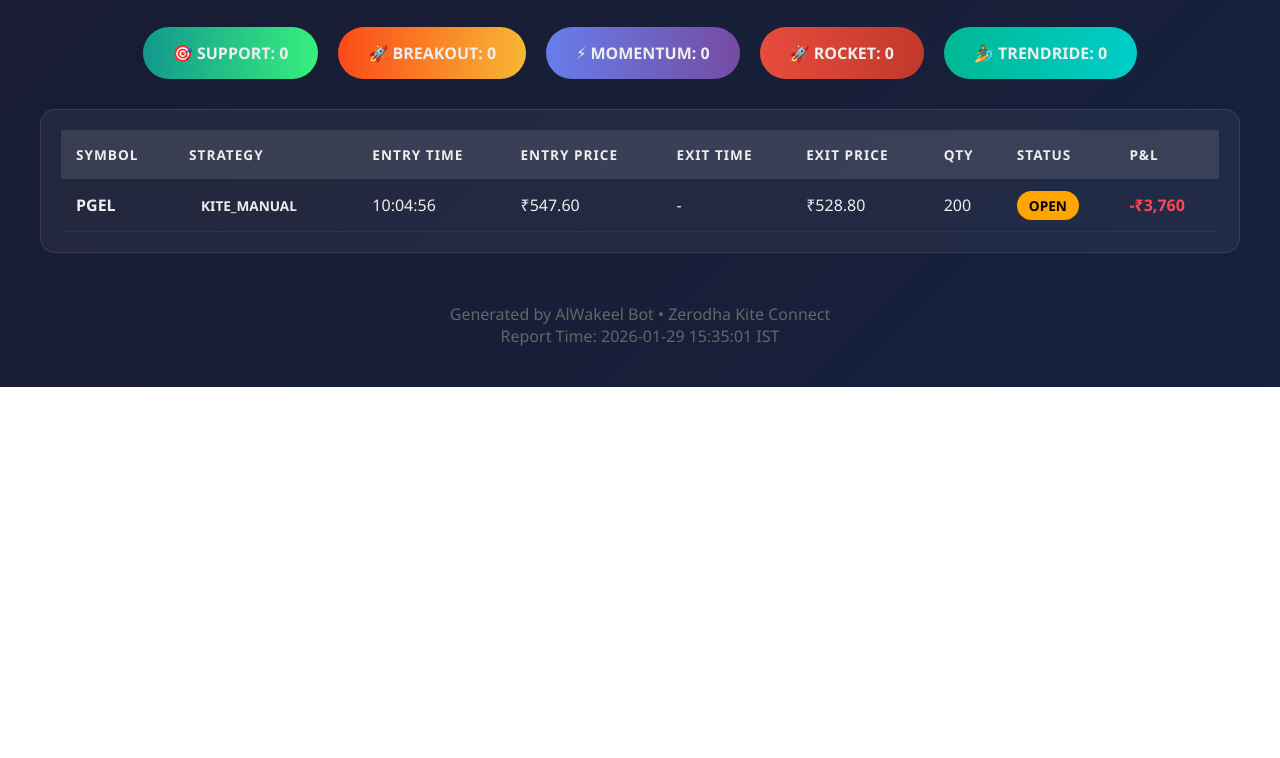
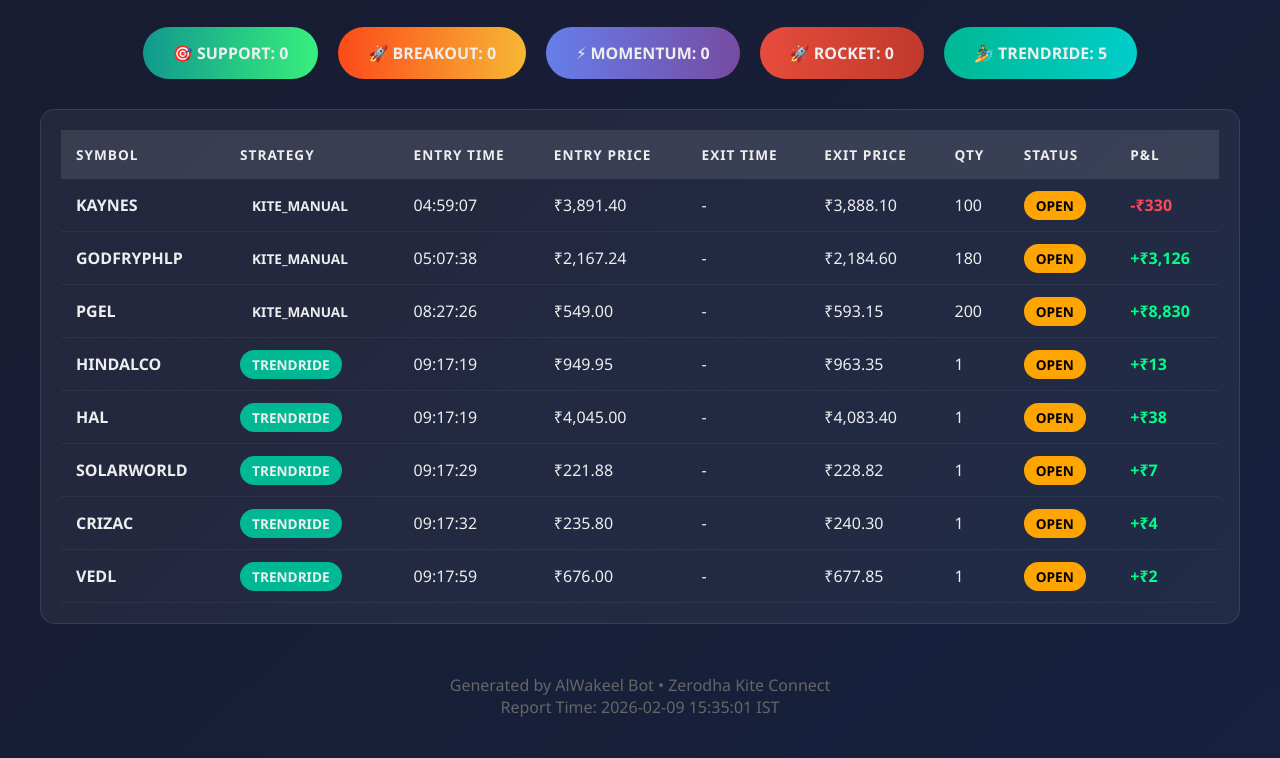
Before and after one commit to eliyazsyed22/AlwakeelReports, a plain HTML site: page 2026/02-FEB/alwakeel_report_2026-02-09.html in a window 1280 px wide. Shown: the part 564-1322 px from the top of the page. Before the commit the page ends 951 px from the top, so only its background shows below. Drawn offline with Linux system fonts and the light colour scheme.

Commit message:
📊 Daily Report: 2026-02-09 @ 15:40:01 IST

```diff
--- a/2026/01-JAN/alwakeel_execution_2026-01-29.csv
+++ /dev/null
@@ -1 +0,0 @@
-timestamp,symbol,strategy,order_type,trigger_price,execution_price,quantity,order_value,order_id,sl_order_id,status,pnl,remarks
--- a/2026/01-JAN/alwakeel_report_2026-01-29.html
+++ b/2026/02-FEB/alwakeel_report_2026-02-09.html
@@ -3,7 +3,7 @@
 <head>
     <meta charset="UTF-8">
     <meta name="viewport" content="width=device-width, initial-scale=1.0">
-    <title>AlWakeel Bot - Daily Report | 2026-01-29</title>
+    <title>AlWakeel Bot - Daily Report | 2026-02-09</title>
     <style>
         * { margin: 0; padding: 0; box-sizing: border-box; }
         body {
@@ -149,33 +149,33 @@
             <div class="logo"><span class="lightning">⚡</span><span class="rocket">🚀</span></div>
             <h1>AlWakeel Bot</h1>
             <div class="tagline">Automated Trading Engine</div>
-            <div class="date">📅 Thursday, January 29, 2026</div>
+            <div class="date">📅 Monday, February 09, 2026</div>
         </div>
 
         <div class="cards">
             <div class="card buy">
                 <div class="icon">📈</div>
-                <div class="value">1</div>
+                <div class="value">8</div>
                 <div class="label">Total Trades</div>
             </div>
             <div class="card sell">
                 <div class="icon">✅</div>
-                <div class="value">1</div>
+                <div class="value">6</div>
                 <div class="label">Closed</div>
             </div>
             <div class="card">
                 <div class="icon">⏳</div>
-                <div class="value">0</div>
+                <div class="value">2</div>
                 <div class="label">Open</div>
             </div>
             <div class="card">
                 <div class="icon">💰</div>
-                <div class="value">₹0.33L</div>
+                <div class="value">₹2.69L</div>
                 <div class="label">MTF Margin (30%)</div>
             </div>
-            <div class="card loss">
+            <div class="card profit">
                 <div class="icon">📊</div>
-                <div class="value">-₹3,760</div>
+                <div class="value">+₹11,691</div>
                 <div class="label">Total P&L</div>
             </div>
         </div>
@@ -185,7 +185,7 @@
             <div class="strategy-pill breakout">🚀 BREAKOUT: 0</div>
             <div class="strategy-pill momentum">⚡ MOMENTUM: 0</div>
             <div class="strategy-pill rocket">🚀 ROCKET: 0</div>
-            <div class="strategy-pill trendride">🏄 TRENDRIDE: 0</div>
+            <div class="strategy-pill trendride">🏄 TRENDRIDE: 5</div>
         </div>
 
         <div class="table-container">
@@ -205,15 +205,92 @@
                 </thead>
                 <tbody>
                     <tr >
+                        <td><strong>KAYNES</strong></td>
+                        <td><span class="badge kite-manual">KITE_MANUAL</span></td>
+                        <td>04:59:07</td>
+                        <td>₹3,891.40</td>
+                        <td>-</td>
+                        <td>₹3,888.10</td>
+                        <td>100</td>
+                        <td><span class="badge open">OPEN</span></td>
+                        <td class="pnl-negative">-₹330</td>
+                    </tr>
+                    <tr >
+                        <td><strong>GODFRYPHLP</strong></td>
+                        <td><span class="badge kite-manual">KITE_MANUAL</span></td>
+                        <td>05:07:38</td>
+                        <td>₹2,167.24</td>
+                        <td>-</td>
+                        <td>₹2,184.60</td>
+                        <td>180</td>
+                        <td><span class="badge open">OPEN</span></td>
+                        <td class="pnl-positive">+₹3,126</td>
+                    </tr>
+                    <tr >
                         <td><strong>PGEL</strong></td>
                         <td><span class="badge kite-manual">KITE_MANUAL</span></td>
-                        <td>10:04:56</td>
-                        <td>₹547.60</td>
+                        <td>08:27:26</td>
+                        <td>₹549.00</td>
                         <td>-</td>
-                        <td>₹528.80</td>
+                        <td>₹593.15</td>
                         <td>200</td>
                         <td><span class="badge open">OPEN</span></td>
-                        <td class="pnl-negative">-₹3,760</td>
+                        <td class="pnl-positive">+₹8,830</td>
+                    </tr>
+                    <tr >
+                        <td><strong>HINDALCO</strong></td>
+                        <td><span class="badge trendride">TRENDRIDE</span></td>
+                        <td>09:17:19</td>
+                        <td>₹949.95</td>
+                        <td>-</td>
+                        <td>₹963.35</td>
+                        <td>1</td>
+                        <td><span class="badge open">OPEN</span></td>
+                        <td class="pnl-positive">+₹13</td>
+                    </tr>
+                    <tr >
+                        <td><strong>HAL</strong></td>
+                        <td><span class="badge trendride">TRENDRIDE</span></td>
+                        <td>09:17:19</td>
+                        <td>₹4,045.00</td>
+                        <td>-</td>
+                        <td>₹4,083.40</td>
+                        <td>1</td>
+                        <td><span class="badge open">OPEN</span></td>
+                        <td class="pnl-positive">+₹38</td>
+                    </tr>
+                    <tr >
+                        <td><strong>SOLARWORLD</strong></td>
+                        <td><span class="badge trendride">TRENDRIDE</span></td>
+                        <td>09:17:29</td>
+                        <td>₹221.88</td>
+                        <td>-</td>
+                        <td>₹228.82</td>
+                        <td>1</td>
+                        <td><span class="badge open">OPEN</span></td>
+                        <td class="pnl-positive">+₹7</td>
+                    </tr>
+                    <tr >
+                        <td><strong>CRIZAC</strong></td>
+                        <td><span class="badge trendride">TRENDRIDE</span></td>
+                        <td>09:17:32</td>
+                        <td>₹235.80</td>
+                        <td>-</td>
+                        <td>₹240.30</td>
+                        <td>1</td>
+                        <td><span class="badge open">OPEN</span></td>
+                        <td class="pnl-positive">+₹4</td>
+                    </tr>
+                    <tr >
+                        <td><strong>VEDL</strong></td>
+                        <td><span class="badge trendride">TRENDRIDE</span></td>
+                        <td>09:17:59</td>
+                        <td>₹676.00</td>
+                        <td>-</td>
+                        <td>₹677.85</td>
+                        <td>1</td>
+                        <td><span class="badge open">OPEN</span></td>
+                        <td class="pnl-positive">+₹2</td>
                     </tr>
                 </tbody>
             </table>
@@ -221,7 +298,7 @@
 
         <div class="footer">
             <p>Generated by AlWakeel Bot • Zerodha Kite Connect</p>
-            <p>Report Time: 2026-01-29 15:35:01 IST</p>
+            <p>Report Time: 2026-02-09 15:35:01 IST</p>
         </div>
     </div>
 </body>
```
Also changed, not shown: 2026/02-FEB/alwakeel_execution_2026-02-09.csv (added, +20 -0 lines), 2026/02-FEB/index.html (+8 -0 lines).
